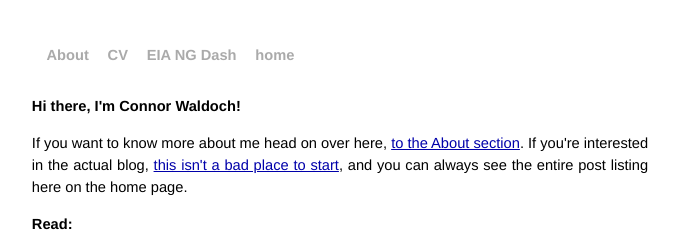
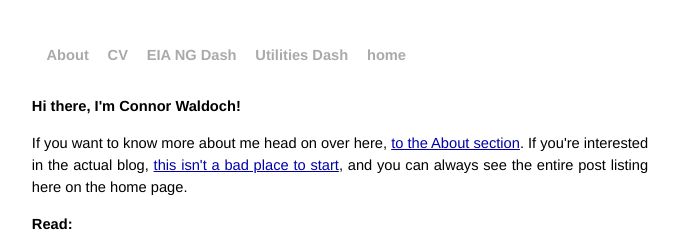
Before and after one commit to cwaldoch/cwaldoch.github.io, a Jekyll site: the page built from index.html, in a window 1280 px wide. Shown: the top 239 px of the page, without its empty margins (300-979 px from the left). Built offline with Jekyll 4.4.1, drawn with Linux system fonts in a browser that asks for light colours.

Commit message:
Update default.html

```diff
--- a/_layouts/default.html
+++ b/_layouts/default.html
@@ -39,6 +39,7 @@ var WRInitTime=(new Date()).getTime();
 	<a class="extra" href="/about">About</a>
 	<a class="extra" href="/CV">CV</a>
 	<a class="extra" href="/nat_gas">EIA NG Dash</a>
+	  <a class="extra" href="/utilities">Utilities Dash</a>
     <a class="extra" href="/">home</a>
   </div>
 
```
